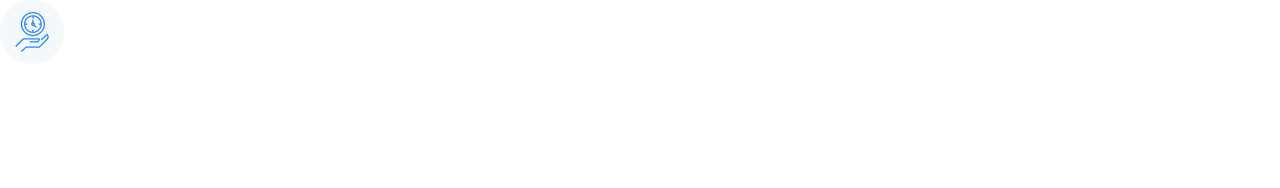
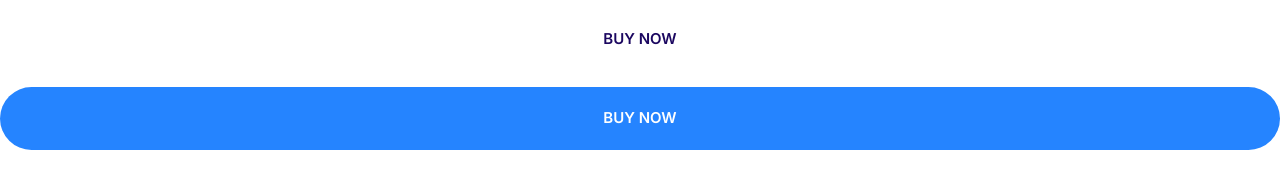
Before and after one commit to SolomonM23/Moshify, a plain HTML site: page index.html in a window 1280 px wide. Drawn offline with Linux system fonts and the light colour scheme.

Commit message:
Defined buttons.

```diff
--- a/CSS/styles.css
+++ b/CSS/styles.css
@@ -4,6 +4,10 @@
     --color-accent: #ff3400;
     --color-headings: #1b0760;
     --color-body: #918ca4;
+}
+
+*, *::after, *::before {
+    box-sizing: border-box;
 }
 
 /* Typography */
@@ -171,3 +175,75 @@
     justify-content: center;
     align-items: center;
 }
+
+/* Buttons */
+
+.btn {
+    border-radius: 40px;
+    border: 0;
+    cursor: pointer;
+    font-size: 1.8rem;
+    font-weight: 600;
+    margin: 1rem 0;
+    padding: 2rem 3rem;
+    text-transform: uppercase;
+    white-space: nowrap;
+    text-align: center;
+}
+
+.btn--primary {
+    background: var(--color-primary);
+    color: #fff;
+}
+
+.btn--primary:hover {
+    background: #3a8ffd;
+}
+
+.btn--secondary {
+    background: var(--color-secondary);
+    color: #fff;
+}
+
+.btn--secondary:hover {
+    background: #00c8eb;
+}
+
+.btn--accent {
+    background: var(--color-accent);
+    color: #fff;
+}
+
+.btn--accent:hover {
+    background: #fd4516;
+}
+
+.icon__search {
+    fill: #fff;
+    margin-right: 17px;
+    width: 25px;
+    height: 25px;
+}
+
+.btn--block {
+    display: inline-block;
+    width: 100%;
+}
+
+.btn--outline {
+    border-color: var(--color-headings);
+    background-color: #fff;
+    color: var(--color-headings);
+}
+
+.btn--outline:hover {
+    border: none;
+    background-color: var(--color-headings);
+    color: #fff;
+}
+
+@media screen and (min-width: 1024px) {
+    .btn {
+        font-size: 1.5rem;
+    }
+}
--- a/index.html
+++ b/index.html
@@ -15,10 +15,7 @@
     <link rel="stylesheet" href="CSS/styles.css" />
   </head>
   <body>
-    <span class="icon-container">
-      <svg class="icon icon--primary">
-        <use xlink:href="images/sprite.svg#clock"></use>
-      </svg>
-    </span>
+    <button class="btn btn--outline btn--block">Buy Now</button>
+    <a href="#" class="btn btn--primary btn--block">Buy Now</a>
   </body>
 </html>
```
Also changed, not shown: Components/buttons.html (added, +2 -0 lines).
